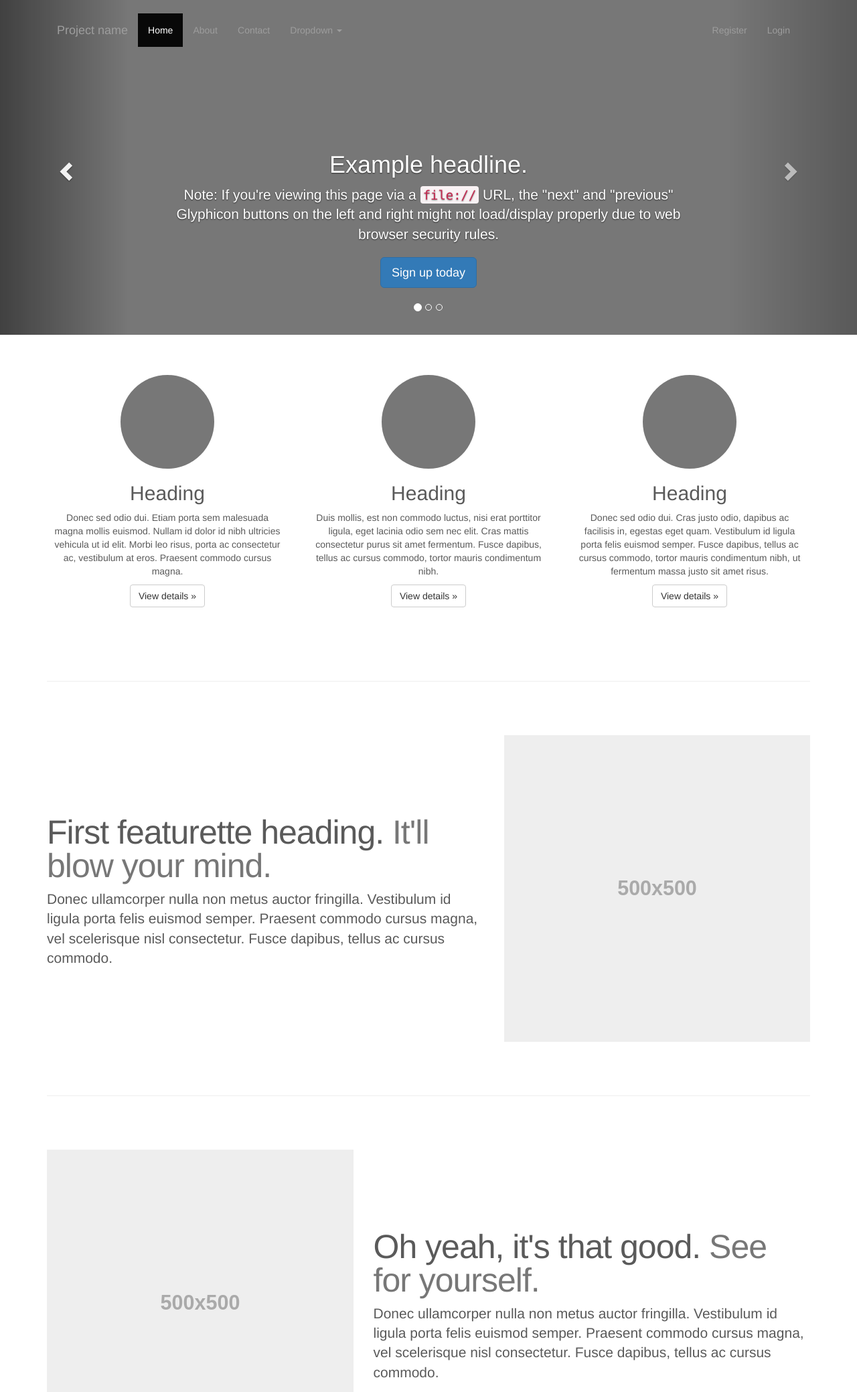
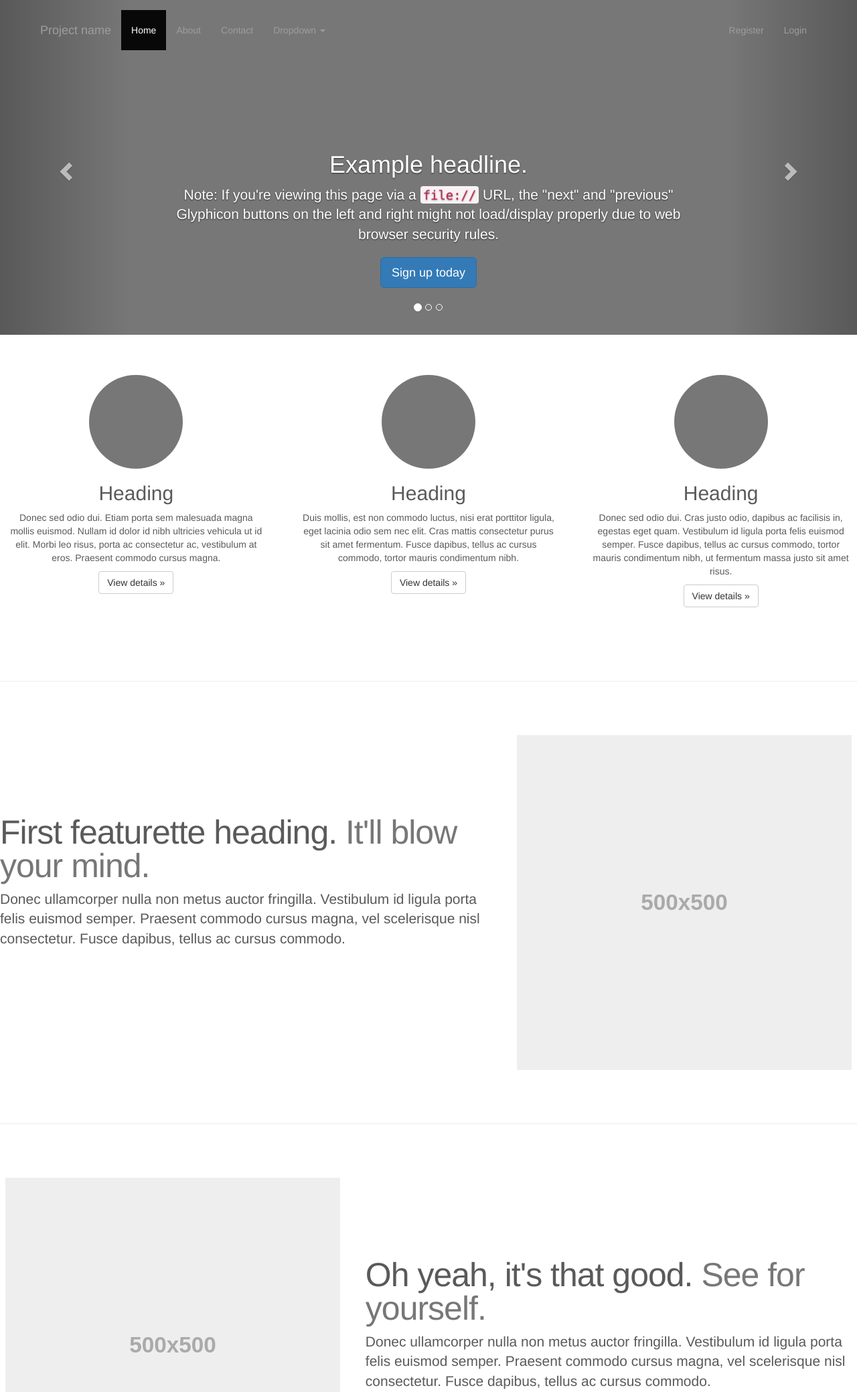
Before and after one commit to sunnry/iteamstudio, a Django app: page / in a window 1280 px wide. Shown: the top 2079 px of the page at 67% size. Run offline with Django 3.2, Linux system fonts and the light colour scheme; some libraries are stand-ins or nearby versions.

Commit message:
adjust nav bar css show

```diff
--- a/static/index/carousel.css
+++ b/static/index/carousel.css
@@ -12,36 +12,54 @@ body {
 -------------------------------------------------- */
 
 /* Special class on .container surrounding .navbar, used for positioning it into place. */
-.navbar-wrapper {
-  position: absolute;
-  top: 0;
-  right: 0;
-  left: 0;
-  z-index: 20;
-}
 
 /* Flip around the padding for proper display in narrow viewports */
-.navbar-wrapper > .navbar-fixed-top{
-  top: 20px;
-}
 
-.navbar-wrapper > .container {
+.container {
   padding-right: 0;
   padding-left: 0;
+  width:auto;
 }
-.navbar-wrapper .navbar {
+.navbar {
+  min-height:60px;
   padding-right: 15px;
   padding-left: 15px;
 }
-.navbar-wrapper .navbar .container {
+.navbar .container {
   width: auto;
 }
 
-.navbar-wrapper .navbar-inverse {
-  background-color:transparent;
-  border-color:transparent;
+.navbar-inverse {
+  background-color:white;
+  border-color:black;
+  padding-top:0px;
+  border-bottom: 1px solid rgba(0,0,0,0.1);
 }
 
+.navbar-transparent {
+  background-color:transparent;
+  padding-top:15px;
+  border-bottom: 1px solid transparent;
+}
+
+.navbar-left-padding {
+ padding-left: 60px;
+}
+
+.navbar-right-padding {
+ padding-right: 60px;
+}
+
+.navbar-nav>li>a {
+ padding-top: 20px;
+ padding-bottom: 20px;
+}
+
+.navbar-brand {
+ height:60px;
+ padding-top:20px;
+ padding-bottom:20px;
+}
 /* CUSTOMIZE THE CAROUSEL
 -------------------------------------------------- */
 
@@ -106,21 +124,18 @@ body {
 
 @media (min-width: 768px) {
   /* Navbar positioning foo */
-  .navbar-wrapper {
-    margin-top: 20px;
+  .container {
+    padding-right: 0px;
+    padding-left: 0px;
   }
-  .navbar-wrapper .container {
-    padding-right: 15px;
-    padding-left: 15px;
-  }
-  .navbar-wrapper .navbar {
+  .navbar {
     padding-right: 0;
     padding-left: 0;
   }
 
   /* The navbar becomes detached from the top, so we round the corners */
-  .navbar-wrapper .navbar {
-    border-radius: 4px;
+  .navbar {
+    border-radius: 0px;
   }
 
   /* Bump up size of carousel content */
--- a/templates/index/index.html
+++ b/templates/index/index.html
@@ -34,12 +34,10 @@
 <!-- NAVBAR
 ================================================== -->
   <body>
-    <div class="navbar-wrapper">
-      <div class="container navbar-fixed-top">
 
-        <nav class="navbar navbar-inverse navbar-static-top">
+        <nav class="navbar navbar-inverse navbar-fixed-top navbar-transparent">
           <div class="container">
-            <div class="navbar-header">
+            <div class="navbar-header navbar-left-padding">
               <button type="button" class="navbar-toggle collapsed" data-toggle="collapse" data-target="#navbar" aria-expanded="false" aria-controls="navbar">
                 <span class="sr-only">Toggle navigation</span>
                 <span class="icon-bar"></span>
@@ -67,14 +65,11 @@
                 </li>
               </ul>
 	      <ul class="nav navbar-nav" style="float:right;">
-		 <li><a href="#">Register</a></li><li><a href="#">Login</a><li>
+		 <li><a href="#">Register</a></li><li class="navbar-right-padding"><a href="#">Login</a><li>
 	      </ul>
             </div>
           </div>
         </nav>
-
-      </div>
-    </div>
 
 
     <!-- Carousel
```
